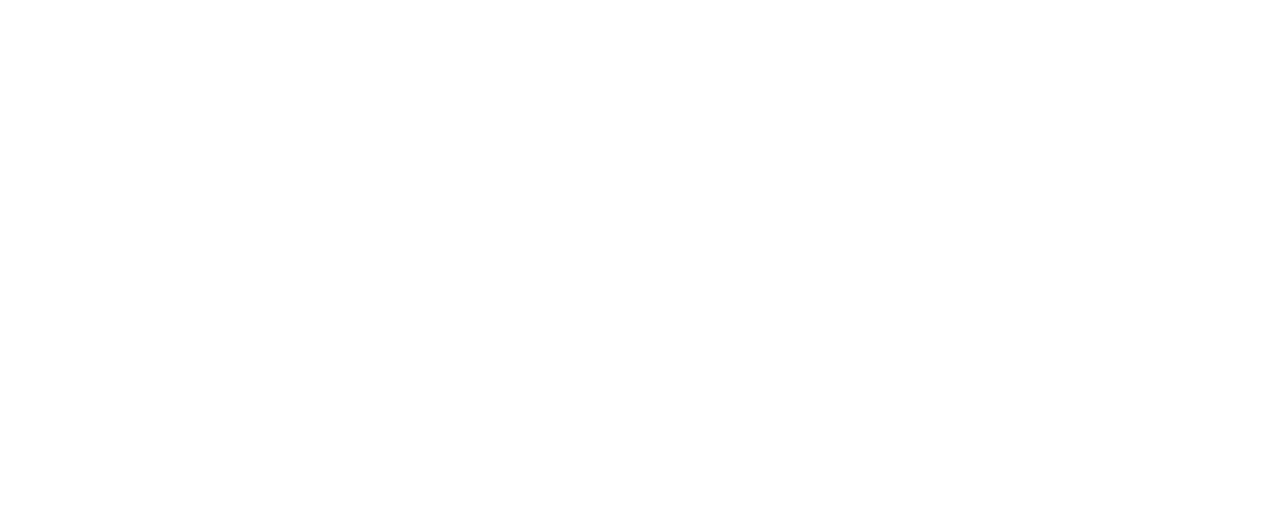
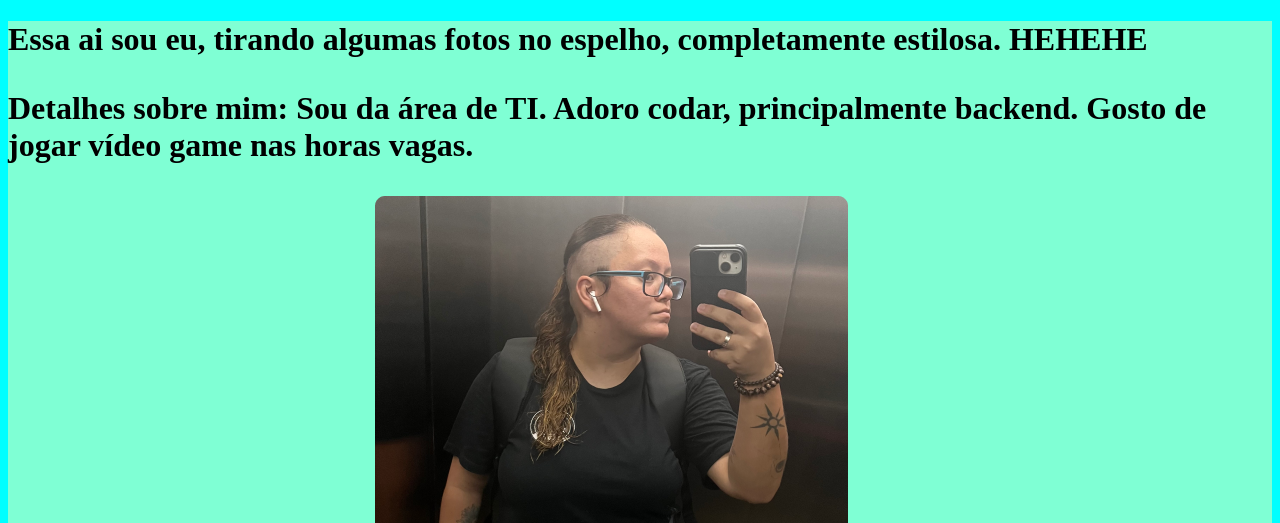
Before and after one commit to Mariengca27/html-figma-static, a plain HTML site: page index.html in a window 1280 px wide. Shown: the top 523 px of the page. Drawn offline with Linux system fonts and the light colour scheme.

Commit message:
Implementação HTML inicial e testes CSS

```diff
--- a/index.html
+++ b/index.html
@@ -4,9 +4,27 @@
     <meta charset="UTF-8">
     <meta name="viewport" content="width=device-width, initial-scale=1.0">
     <title>Detalhes sobre o meu perfil </title>
+    <link rel="stylesheet" href="style.css">
 </head>
+
 <body>
 
+
+    <main class="main-structure">
+      <h1>Essa ai sou eu, tirando algumas fotos no espelho, completamente estilosa. HEHEHE<h1>
+      <p>
+    Detalhes sobre mim:
+
+        Sou da área de TI.
+        Adoro codar, principalmente backend.
+        Gosto de jogar vídeo game nas horas vagas.
+       </p>
+     <a href="instagram.com" >MEU INSTA</a>
+
+     <a href="google.com.br">MEU BLOG</a>
+     <img src="testeImageMari.png" alt="Foto da Mari no espelho">
+
+    </main>
 
 
 
--- /dev/null
+++ b/style.css
@@ -0,0 +1,11 @@
+body {
+
+    background-color: aqua;
+
+}
+
+
+.main-structure{
+
+    background-color: aquamarine;
+}
```
Also changed, not shown: styles.css (deleted), testeImageMari.png (added).
